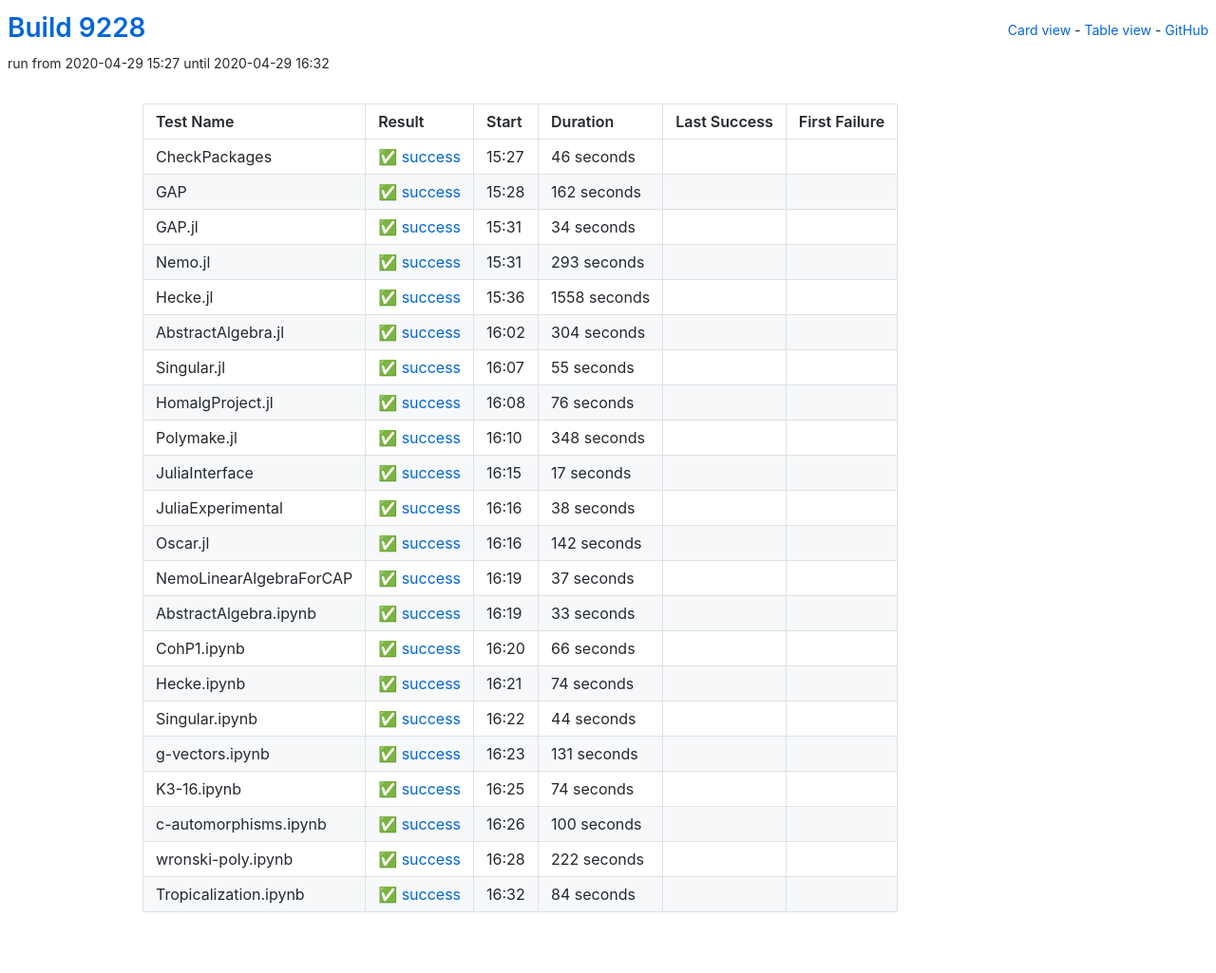
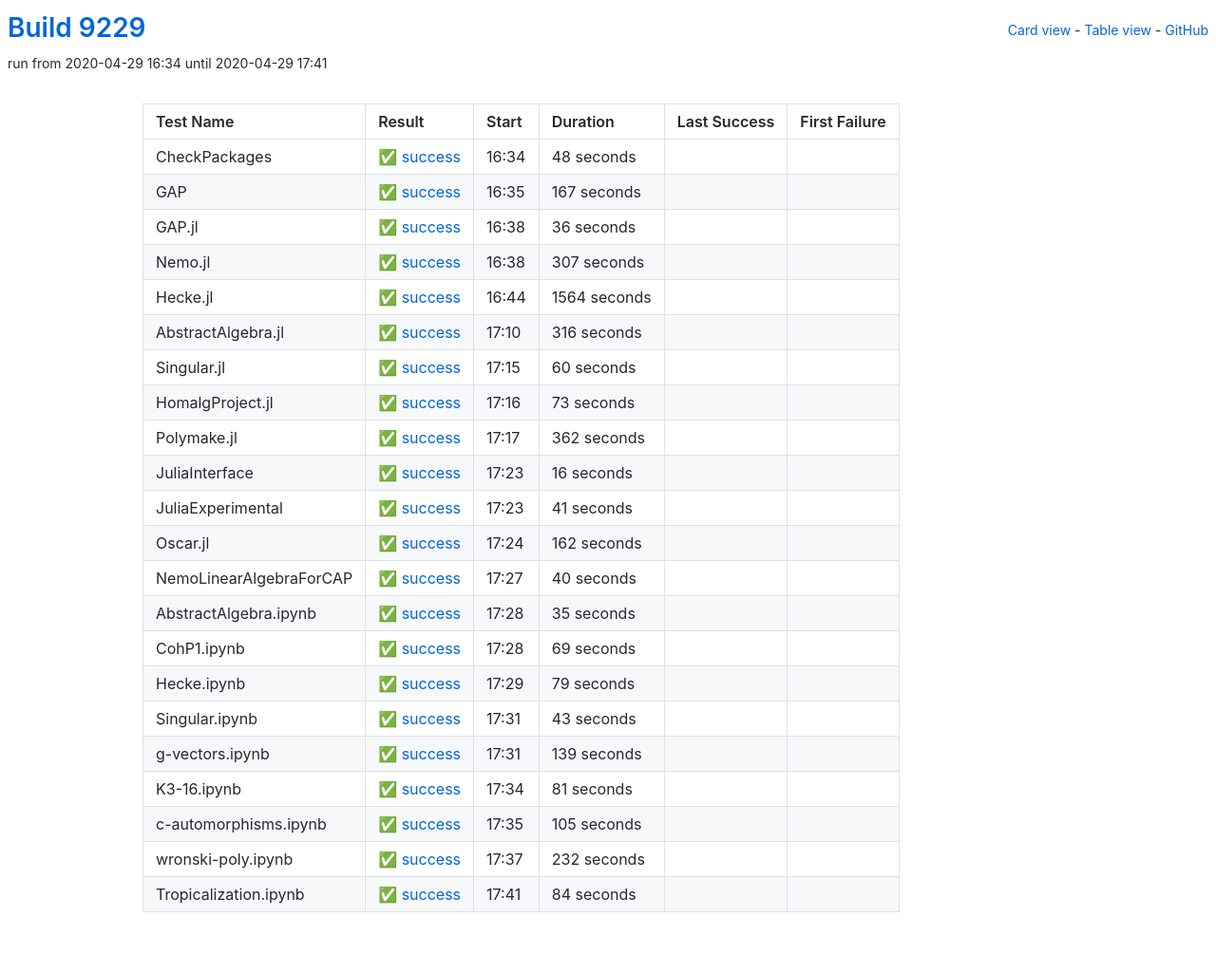
Before and after one commit to oscar-system/oscar-ci-status, a Jekyll site: the page built from table.html, in a window 1280 px wide. Shown: the whole page at 95% size. Built offline with Jekyll 4.4.1, drawn with Linux system fonts in a browser that asks for light colours.

Commit message:
Build 9229

```diff
--- a/_data/ci.yml
+++ b/_data/ci.yml
@@ -1,16 +1,126 @@
-build: 9228
-build_url: https://oscarci.mathematik.uni-kl.de/job/oscar/9228/
+build: 9229
+build_url: https://oscarci.mathematik.uni-kl.de/job/oscar/9229/
 job: oscar
 tests:
-- duration: 46
+- duration: 48
   exitcode: 0
   first_failure: false
   first_failure_url: null
   last_success: false
   last_success_url: null
-  log: https://oscarci.mathematik.uni-kl.de/job/oscar/9228/artifact/logs/build-9228/CheckPackages.log
+  log: https://oscarci.mathematik.uni-kl.de/job/oscar/9229/artifact/logs/build-9229/CheckPackages.log
   name: CheckPackages
-  start: 2020-04-29 15:27
+  start: 2020-04-29 16:34
+  status: success
+  success: true
+- duration: 167
+  exitcode: 0
+  first_failure: false
+  first_failure_url: null
+  last_success: false
+  last_success_url: null
+  log: https://oscarci.mathematik.uni-kl.de/job/oscar/9229/artifact/logs/build-9229/GAP.log
+  name: GAP
+  start: 2020-04-29 16:35
+  status: success
+  success: true
+- duration: 36
+  exitcode: 0
+  first_failure: false
+  first_failure_url: null
+  last_success: false
+  last_success_url: null
+  log: https://oscarci.mathematik.uni-kl.de/job/oscar/9229/artifact/logs/build-9229/GAP.jl.log
+  name: GAP.jl
+  start: 2020-04-29 16:38
+  status: success
+  success: true
+- duration: 307
+  exitcode: 0
+  first_failure: false
+  first_failure_url: null
+  last_success: false
+  last_success_url: null
+  log: https://oscarci.mathematik.uni-kl.de/job/oscar/9229/artifact/logs/build-9229/Nemo.jl.log
+  name: Nemo.jl
+  start: 2020-04-29 16:38
+  status: success
+  success: true
+- duration: 1564
+  exitcode: 0
+  first_failure: false
+  first_failure_url: null
+  last_success: false
+  last_success_url: null
+  log: https://oscarci.mathematik.uni-kl.de/job/oscar/9229/artifact/logs/build-9229/Hecke.jl.log
+  name: Hecke.jl
+  start: 2020-04-29 16:44
+  status: success
+  success: true
+- duration: 316
+  exitcode: 0
+  first_failure: false
+  first_failure_url: null
+  last_success: false
+  last_success_url: null
+  log: https://oscarci.mathematik.uni-kl.de/job/oscar/9229/artifact/logs/build-9229/AbstractAlgebra.jl.log
+  name: AbstractAlgebra.jl
+  start: 2020-04-29 17:10
+  status: success
+  success: true
+- duration: 60
+  exitcode: 0
+  first_failure: false
+  first_failure_url: null
+  last_success: false
+  last_success_url: null
+  log: https://oscarci.mathematik.uni-kl.de/job/oscar/9229/artifact/logs/build-9229/Singular.jl.log
+  name: Singular.jl
+  start: 2020-04-29 17:15
+  status: success
+  success: true
+- duration: 73
+  exitcode: 0
+  first_failure: false
+  first_failure_url: null
+  last_success: false
+  last_success_url: null
+  log: https://oscarci.mathematik.uni-kl.de/job/oscar/9229/artifact/logs/build-9229/HomalgProject.jl.log
+  name: HomalgProject.jl
+  start: 2020-04-29 17:16
+  status: success
+  success: true
+- duration: 362
+  exitcode: 0
+  first_failure: false
+  first_failure_url: null
+  last_success: false
+  last_success_url: null
+  log: https://oscarci.mathematik.uni-kl.de/job/oscar/9229/artifact/logs/build-9229/Polymake.jl.log
+  name: Polymake.jl
+  start: 2020-04-29 17:17
+  status: success
+  success: true
+- duration: 16
+  exitcode: 0
+  first_failure: false
+  first_failure_url: null
+  last_success: false
+  last_success_url: null
+  log: https://oscarci.mathematik.uni-kl.de/job/oscar/9229/artifact/logs/build-9229/JuliaInterface.log
+  name: JuliaInterface
+  start: 2020-04-29 17:23
+  status: success
+  success: true
+- duration: 41
+  exitcode: 0
+  first_failure: false
+  first_failure_url: null
+  last_success: false
+  last_success_url: null
+  log: https://oscarci.mathematik.uni-kl.de/job/oscar/9229/artifact/logs/build-9229/JuliaExperimental.log
+  name: JuliaExperimental
+  start: 2020-04-29 17:23
   status: success
   success: true
 - duration: 162
@@ -19,218 +129,108 @@
   first_failure_url: null
   last_success: false
   last_success_url: null
-  log: https://oscarci.mathematik.uni-kl.de/job/oscar/9228/artifact/logs/build-9228/GAP.log
-  name: GAP
-  start: 2020-04-29 15:28
+  log: https://oscarci.mathematik.uni-kl.de/job/oscar/9229/artifact/logs/build-9229/Oscar.jl.log
+  name: Oscar.jl
+  start: 2020-04-29 17:24
   status: success
   success: true
-- duration: 34
+- duration: 40
   exitcode: 0
   first_failure: false
   first_failure_url: null
   last_success: false
   last_success_url: null
-  log: https://oscarci.mathematik.uni-kl.de/job/oscar/9228/artifact/logs/build-9228/GAP.jl.log
-  name: GAP.jl
-  start: 2020-04-29 15:31
+  log: https://oscarci.mathematik.uni-kl.de/job/oscar/9229/artifact/logs/build-9229/NemoLinearAlgebraForCAP.log
+  name: NemoLinearAlgebraForCAP
+  start: 2020-04-29 17:27
   status: success
   success: true
-- duration: 293
+- duration: 35
   exitcode: 0
   first_failure: false
   first_failure_url: null
   last_success: false
   last_success_url: null
-  log: https://oscarci.mathematik.uni-kl.de/job/oscar/9228/artifact/logs/build-9228/Nemo.jl.log
-  name: Nemo.jl
-  start: 2020-04-29 15:31
+  log: https://oscarci.mathematik.uni-kl.de/job/oscar/9229/artifact/logs/build-9229/AbstractAlgebra.ipynb.log
+  name: AbstractAlgebra.ipynb
+  start: 2020-04-29 17:28
   status: success
   success: true
-- duration: 1558
+- duration: 69
   exitcode: 0
   first_failure: false
   first_failure_url: null
   last_success: false
   last_success_url: null
-  log: https://oscarci.mathematik.uni-kl.de/job/oscar/9228/artifact/logs/build-9228/Hecke.jl.log
-  name: Hecke.jl
-  start: 2020-04-29 15:36
+  log: https://oscarci.mathematik.uni-kl.de/job/oscar/9229/artifact/logs/build-9229/CohP1.ipynb.log
+  name: CohP1.ipynb
+  start: 2020-04-29 17:28
   status: success
   success: true
-- duration: 304
+- duration: 79
   exitcode: 0
   first_failure: false
   first_failure_url: null
   last_success: false
   last_success_url: null
-  log: https://oscarci.mathematik.uni-kl.de/job/oscar/9228/artifact/logs/build-9228/AbstractAlgebra.jl.log
-  name: AbstractAlgebra.jl
-  start: 2020-04-29 16:02
+  log: https://oscarci.mathematik.uni-kl.de/job/oscar/9229/artifact/logs/build-9229/Hecke.ipynb.log
+  name: Hecke.ipynb
+  start: 2020-04-29 17:29
   status: success
   success: true
-- duration: 55
+- duration: 43
   exitcode: 0
   first_failure: false
   first_failure_url: null
   last_success: false
   last_success_url: null
-  log: https://oscarci.mathematik.uni-kl.de/job/oscar/9228/artifact/logs/build-9228/Singular.jl.log
-  name: Singular.jl
-  start: 2020-04-29 16:07
+  log: https://oscarci.mathematik.uni-kl.de/job/oscar/9229/artifact/logs/build-9229/Singular.ipynb.log
+  name: Singular.ipynb
+  start: 2020-04-29 17:31
   status: success
   success: true
-- duration: 76
+- duration: 139
   exitcode: 0
   first_failure: false
   first_failure_url: null
   last_success: false
   last_success_url: null
-  log: https://oscarci.mathematik.uni-kl.de/job/oscar/9228/artifact/logs/build-9228/HomalgProject.jl.log
-  name: HomalgProject.jl
-  start: 2020-04-29 16:08
+  log: https://oscarci.mathematik.uni-kl.de/job/oscar/9229/artifact/logs/build-9229/g-vectors.ipynb.log
+  name: g-vectors.ipynb
+  start: 2020-04-29 17:31
   status: success
   success: true
-- duration: 348
+- duration: 81
   exitcode: 0
   first_failure: false
   first_failure_url: null
   last_success: false
   last_success_url: null
-  log: https://oscarci.mathematik.uni-kl.de/job/oscar/9228/artifact/logs/build-9228/Polymake.jl.log
-  name: Polymake.jl
-  start: 2020-04-29 16:10
+  log: https://oscarci.mathematik.uni-kl.de/job/oscar/9229/artifact/logs/build-9229/K3-16.ipynb.log
+  name: K3-16.ipynb
+  start: 2020-04-29 17:34
   status: success
   success: true
-- duration: 17
+- duration: 105
   exitcode: 0
   first_failure: false
   first_failure_url: null
   last_success: false
   last_success_url: null
-  log: https://oscarci.mathematik.uni-kl.de/job/oscar/9228/artifact/logs/build-9228/JuliaInterface.log
-  name: JuliaInterface
-  start: 2020-04-29 16:15
+  log: https://oscarci.mathematik.uni-kl.de/job/oscar/9229/artifact/logs/build-9229/c-automorphisms.ipynb.log
+  name: c-automorphisms.ipynb
+  start: 2020-04-29 17:35
   status: success
   success: true
-- duration: 38
+- duration: 232
   exitcode: 0
   first_failure: false
   first_failure_url: null
   last_success: false
   last_success_url: null
-  log: https://oscarci.mathematik.uni-kl.de/job/oscar/9228/artifact/logs/build-9228/JuliaExperimental.log
-  name: JuliaExperimental
-  start: 2020-04-29 16:16
-  status: success
-  success: true
-- duration: 142
-  exitcode: 0
-  first_failure: false
-  first_failure_url: null
-  last_success: false
-  last_success_url: null
-  log: https://oscarci.mathematik.uni-kl.de/job/oscar/9228/artifact/logs/build-9228/Oscar.jl.log
-  name: Oscar.jl
-  start: 2020-04-29 16:16
-  status: success
-  success: true
-- duration: 37
-  exitcode: 0
-  first_failure: false
-  first_failure_url: null
-  last_success: false
-  last_success_url: null
-  log: https://oscarci.mathematik.uni-kl.de/job/oscar/9228/artifact/logs/build-9228/NemoLinearAlgebraForCAP.log
-  name: NemoLinearAlgebraForCAP
-  start: 2020-04-29 16:19
-  status: success
-  success: true
-- duration: 33
-  exitcode: 0
-  first_failure: false
-  first_failure_url: null
-  last_success: false
-  last_success_url: null
-  log: https://oscarci.mathematik.uni-kl.de/job/oscar/9228/artifact/logs/build-9228/AbstractAlgebra.ipynb.log
-  name: AbstractAlgebra.ipynb
-  start: 2020-04-29 16:19
-  status: success
-  success: true
-- duration: 66
-  exitcode: 0
-  first_failure: false
-  first_failure_url: null
-  last_success: false
-  last_success_url: null
-  log: https://oscarci.mathematik.uni-kl.de/job/oscar/9228/artifact/logs/build-9228/CohP1.ipynb.log
-  name: CohP1.ipynb
-  start: 2020-04-29 16:20
-  status: success
-  success: true
-- duration: 74
-  exitcode: 0
-  first_failure: false
-  first_failure_url: null
-  last_success: false
-  last_success_url: null
-  log: https://oscarci.mathematik.uni-kl.de/job/oscar/9228/artifact/logs/build-9228/Hecke.ipynb.log
-  name: Hecke.ipynb
-  start: 2020-04-29 16:21
-  status: success
-  success: true
-- duration: 44
-  exitcode: 0
-  first_failure: false
-  first_failure_url: null
-  last_success: false
-  last_success_url: null
-  log: https://oscarci.mathematik.uni-kl.de/job/oscar/9228/artifact/logs/build-9228/Singular.ipynb.log
-  name: Singular.ipynb
-  start: 2020-04-29 16:22
-  status: success
-  success: true
-- duration: 131
-  exitcode: 0
-  first_failure: false
-  first_failure_url: null
-  last_success: false
-  last_success_url: null
-  log: https://oscarci.mathematik.uni-kl.de/job/oscar/9228/artifact/logs/build-9228/g-vectors.ipynb.log
-  name: g-vectors.ipynb
-  start: 2020-04-29 16:23
-  status: success
-  success: true
-- duration: 74
-  exitcode: 0
-  first_failure: false
-  first_failure_url: null
-  last_success: false
-  last_success_url: null
-  log: https://oscarci.mathematik.uni-kl.de/job/oscar/9228/artifact/logs/build-9228/K3-16.ipynb.log
-  name: K3-16.ipynb
-  start: 2020-04-29 16:25
-  status: success
-  success: true
-- duration: 100
-  exitcode: 0
-  first_failure: false
-  first_failure_url: null
-  last_success: false
-  last_success_url: null
-  log: https://oscarci.mathematik.uni-kl.de/job/oscar/9228/artifact/logs/build-9228/c-automorphisms.ipynb.log
-  name: c-automorphisms.ipynb
-  start: 2020-04-29 16:26
-  status: success
-  success: true
-- duration: 222
-  exitcode: 0
-  first_failure: false
-  first_failure_url: null
-  last_success: false
-  last_success_url: null
-  log: https://oscarci.mathematik.uni-kl.de/job/oscar/9228/artifact/logs/build-9228/wronski-poly.ipynb.log
+  log: https://oscarci.mathematik.uni-kl.de/job/oscar/9229/artifact/logs/build-9229/wronski-poly.ipynb.log
   name: wronski-poly.ipynb
-  start: 2020-04-29 16:28
+  start: 2020-04-29 17:37
   status: success
   success: true
 - duration: 84
@@ -239,8 +239,8 @@
   first_failure_url: null
   last_success: false
   last_success_url: null
-  log: https://oscarci.mathematik.uni-kl.de/job/oscar/9228/artifact/logs/build-9228/Tropicalization.ipynb.log
+  log: https://oscarci.mathematik.uni-kl.de/job/oscar/9229/artifact/logs/build-9229/Tropicalization.ipynb.log
   name: Tropicalization.ipynb
-  start: 2020-04-29 16:32
+  start: 2020-04-29 17:41
   status: success
   success: true
```
Also changed, not shown: README.md.
